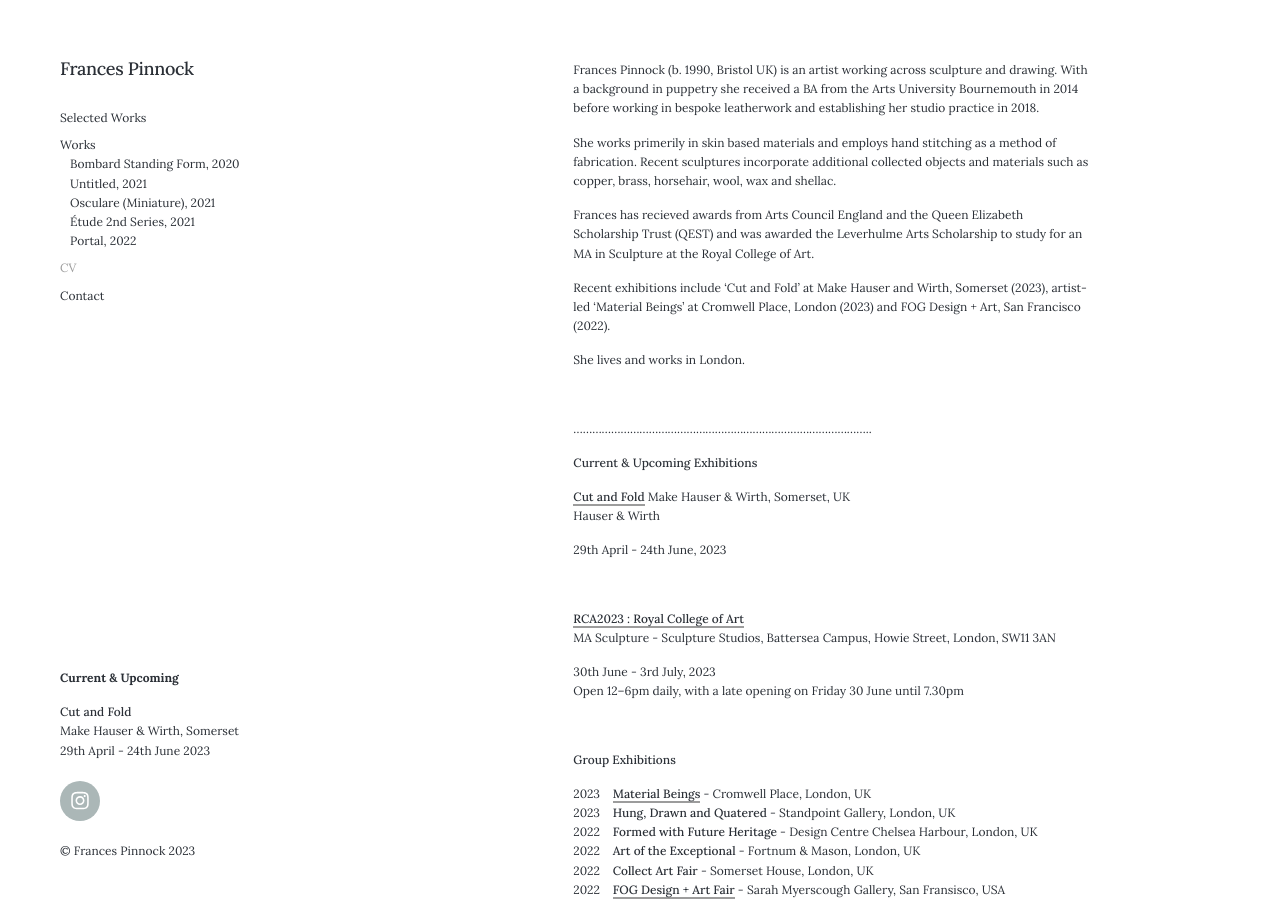
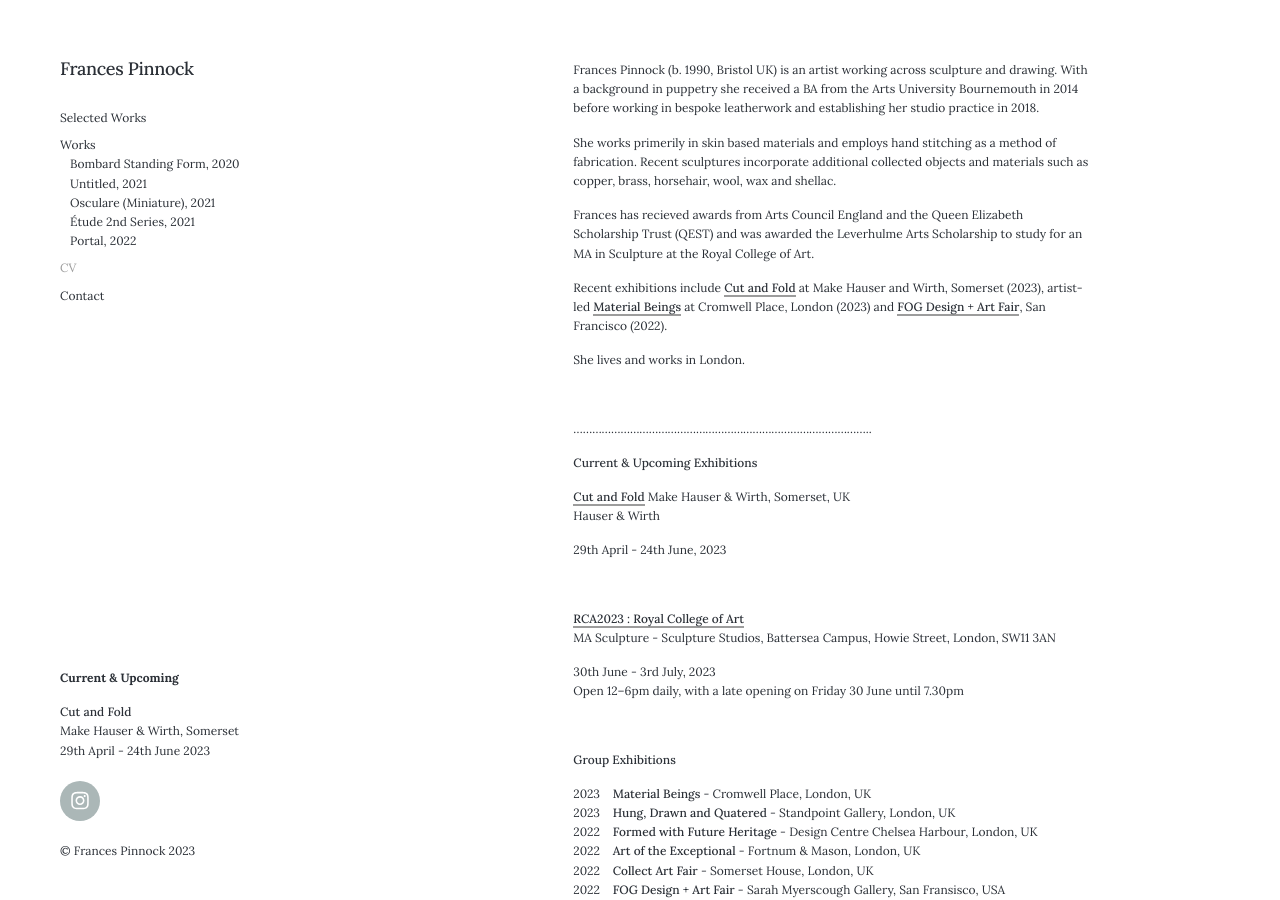
Before and after one commit to francespinnock/francespinnock.github.io, a Jekyll site: the page built from _pages/cv.md, in a window 1280 px wide and 900 px high. Built offline with Jekyll 4.4.1, drawn with Linux system fonts in a browser that asks for light colours; nearby versions of some CDN libraries; part of the change alters nothing that is shown.

Commit message:
Update cv.md

```diff
--- a/_pages/cv.md
+++ b/_pages/cv.md
@@ -12,7 +12,7 @@ She works primerily in skin based materials and employs hand stitching as a meth
 
 Frances has recieved awards from Arts Council England and the Queen Elizabeth Scholarship Trust (QEST) and was awarded the Leverhulme Arts Scholarship to study for an MA in Sculpture at the Royal College of Art.
 
-Recent exhibitions include ‘Cut and Fold’ at Make Hauser and Wirth, Somerset (2023), artist-led ‘Material Beings’ at Cromwell Place, London (2023) and FOG Design + Art, San Francisco (2022).
+Recent exhibitions include [Cut and Fold](https://www.hauserwirth.com/make/41222-cut-and-fold/) at Make Hauser and Wirth, Somerset (2023), artist-led [Material Beings](https://www.forest-and-found.com/material-beings) at Cromwell Place, London (2023) and [FOG Design + Art Fair](https://www.sarahmyerscough.com/exhibitions/38-fog-design-art-2022/), San Francisco (2022).
 
 She lives and works in London.
 
@@ -43,14 +43,14 @@ Open 12–6pm daily, with a late opening on Friday 30 June until 7.30pm
 
 **Group Exhibitions**
 
-2023&nbsp;&nbsp;&nbsp; **[Material Beings](https://www.forest-and-found.com/material-beings)** - Cromwell Place, London, UK
+2023&nbsp;&nbsp;&nbsp; **Material Beings** - Cromwell Place, London, UK
 2023&nbsp;&nbsp;&nbsp; **Hung, Drawn and Quatered** - Standpoint Gallery, London, UK
 2022&nbsp;&nbsp;&nbsp; **Formed with Future Heritage** - Design Centre Chelsea Harbour, London, UK
 2022&nbsp;&nbsp;&nbsp; **Art of the Exceptional** - Fortnum & Mason, London, UK
 2022&nbsp;&nbsp;&nbsp; **Collect Art Fair** - Somerset House, London, UK
-2022&nbsp;&nbsp;&nbsp; **[FOG Design + Art Fair](https://www.sarahmyerscough.com/exhibitions/38-fog-design-art-2022/)** - Sarah Myerscough Gallery, San Fransisco, USA
+2022&nbsp;&nbsp;&nbsp; **FOG Design + Art Fair** - Sarah Myerscough Gallery, San Fransisco, USA
 2021&nbsp;&nbsp;&nbsp; **Future Heritage** - Decorex, London, UK
-2021&nbsp;&nbsp;&nbsp; **[Welding Cultures](https://soshiro.co/blogs/past-events/welding-cultures)** - SoShiro Gallery, London, UK
+2021&nbsp;&nbsp;&nbsp; **Welding Cultures** - SoShiro Gallery, London, UK
 2021&nbsp;&nbsp;&nbsp; **Artefact** - QEST, Design Centre Chelsea Harbour, London, UK
 2019&nbsp;&nbsp;&nbsp; **Messums** - Messums, London & Wiltshire, UK
 2014&nbsp;&nbsp;&nbsp; **Arts University Bournemouth Degree Show** - London, UK
```
